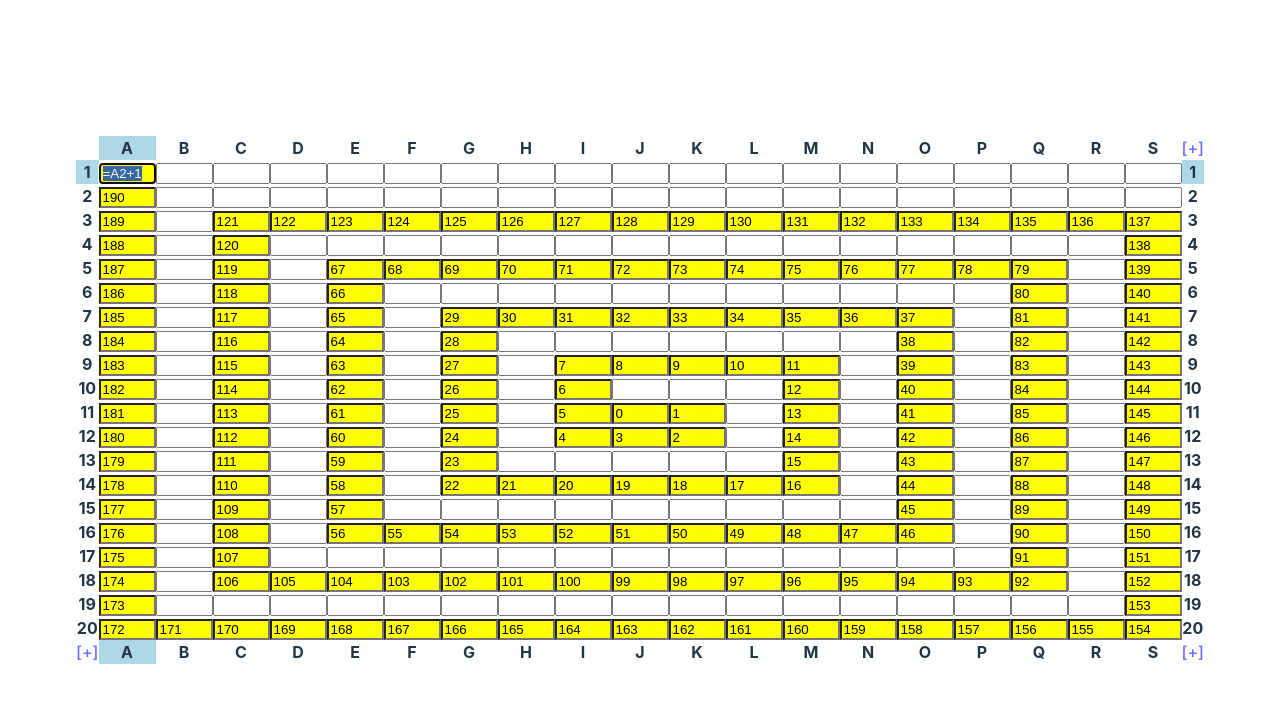
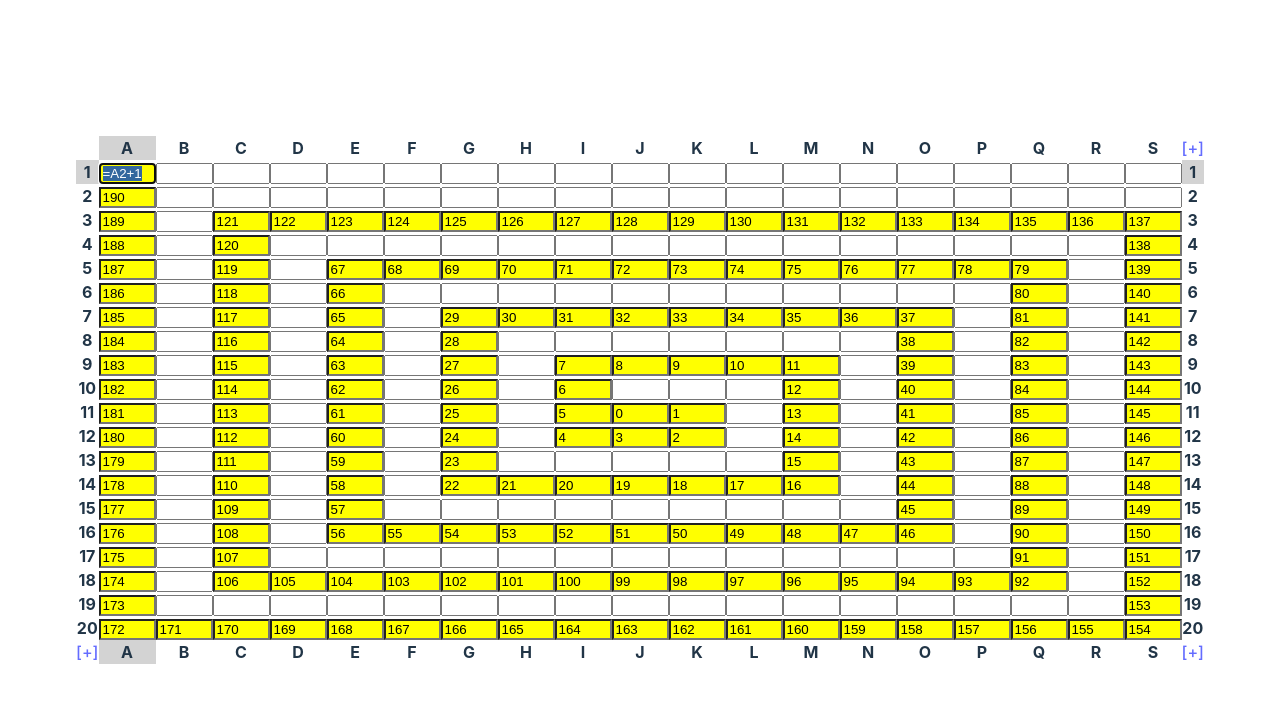
Before and after one commit to cassiano/reactive-spreadsheet, a website built with Vite: page index.html in a window 1280 px wide. Built offline with nearby package versions, Linux system fonts and the light colour scheme.

Commit message:
Alterando a cor da linha e coluna da célula atual

```diff
--- a/src/style.css
+++ b/src/style.css
@@ -97,5 +97,5 @@ button:focus-visible {
 }
 
 th.highlighted {
-  background-color: lightBlue;
+  background-color: lightgray;
 }
```
